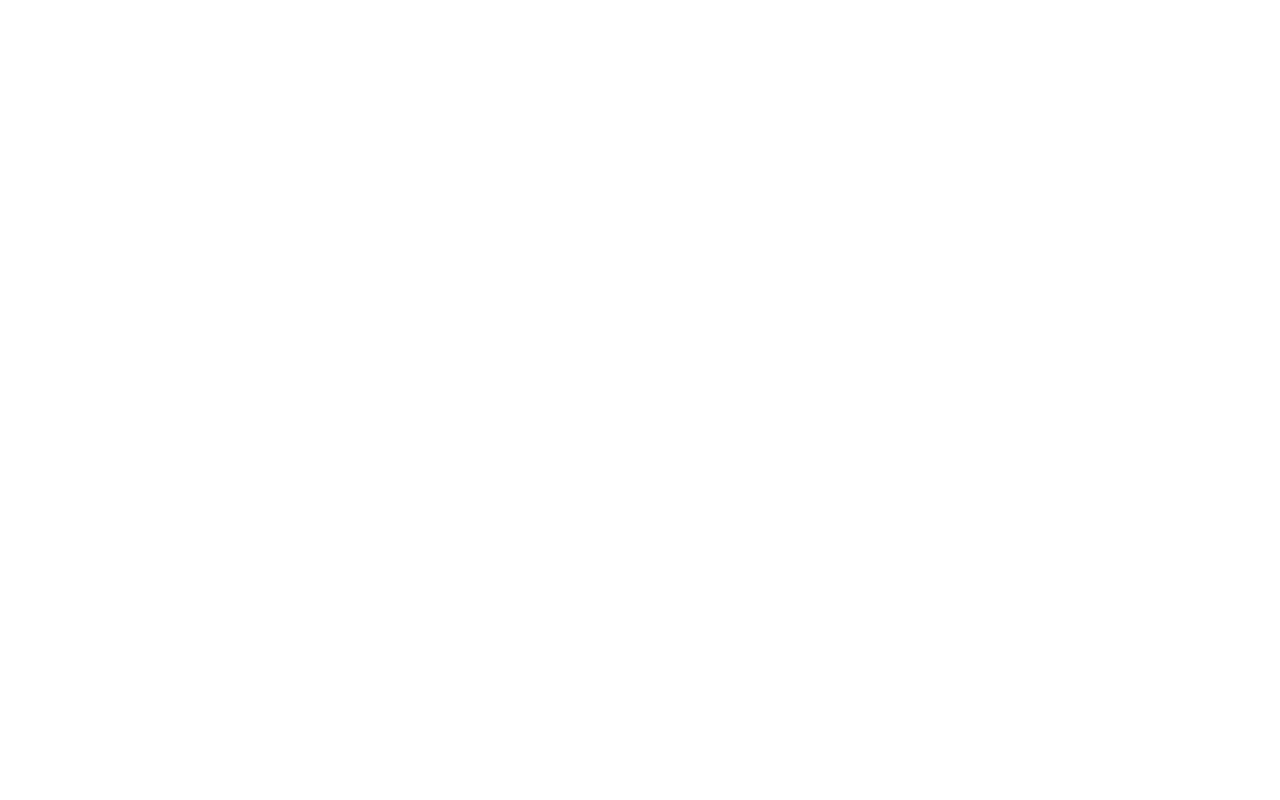
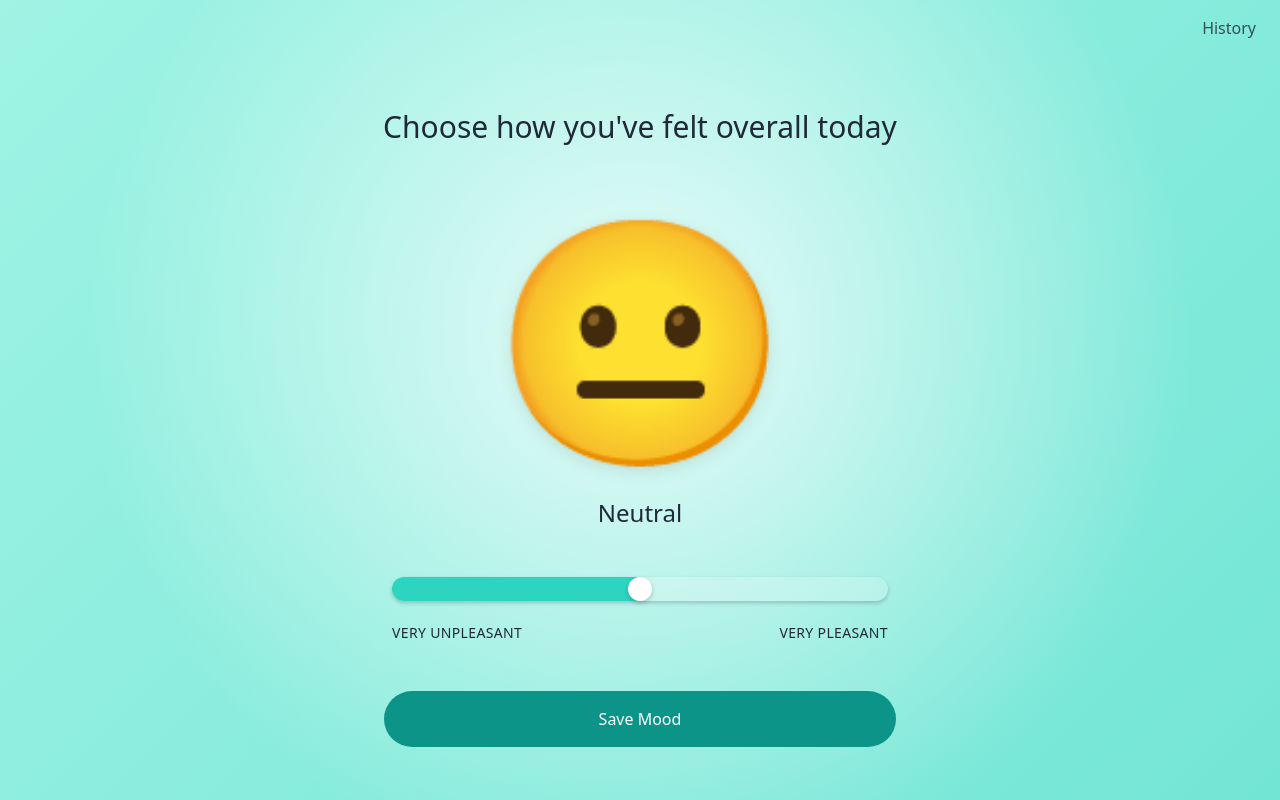
Before and after one commit to vorotynsky/mood, a plain HTML site: page index.html in a window 1280 px wide. Drawn offline with Linux system fonts and the light colour scheme; the site is published under a folder, as on GitHub Pages, so addresses that start at the root find nothing.

Commit message:
fix absolute path

```diff
--- a/index.html
+++ b/index.html
@@ -5,9 +5,9 @@
     <meta name="viewport" content="width=device-width, initial-scale=1.0" />
     <meta name="description" content="An app for tracking mood and emotions" />
     <title>Mood Tracker</title>
-    <script type="module" crossorigin src="/assets/index-DIguuYpS.js"></script>
-    <link rel="stylesheet" crossorigin href="/assets/index-ClosVtbS.css">
-  <link rel="manifest" href="/manifest.webmanifest"><script id="vite-plugin-pwa:register-sw" src="/registerSW.js"></script></head>
+    <script type="module" crossorigin src="assets/index-DIguuYpS.js"></script>
+    <link rel="stylesheet" crossorigin href="assets/index-ClosVtbS.css">
+  <link rel="manifest" href="manifest.webmanifest"><script id="vite-plugin-pwa:register-sw" src="registerSW.js"></script></head>
   <body>
     <div id="root"></div>
   </body>
```
